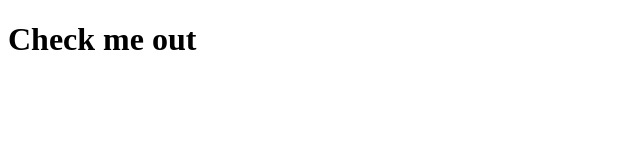
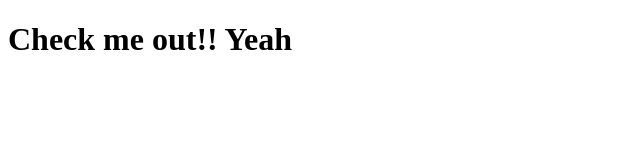
Before and after one commit to lunnadeveloper/hello-world, a plain HTML site: page index.html in a window 1280 px wide. Shown: the whole page, without its empty margins (0-640 px from the left). Drawn offline with Linux system fonts and the light colour scheme.

Commit message:
Adds an edited title

```diff
--- a/index.html
+++ b/index.html
@@ -7,6 +7,8 @@
     <title>Github Tutorial</title>
 </head>
 <body>
-   <h1>Check me out</h1>
+   <h1>Check me out!! Yeah
+
+   </h1>
 </body>
 </html>
```
